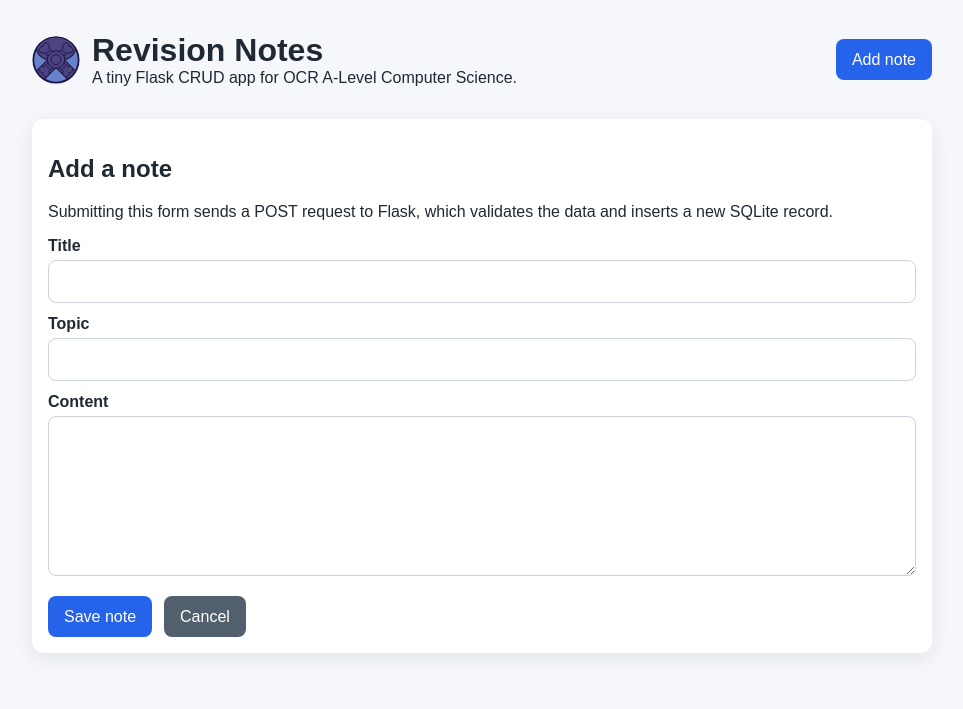
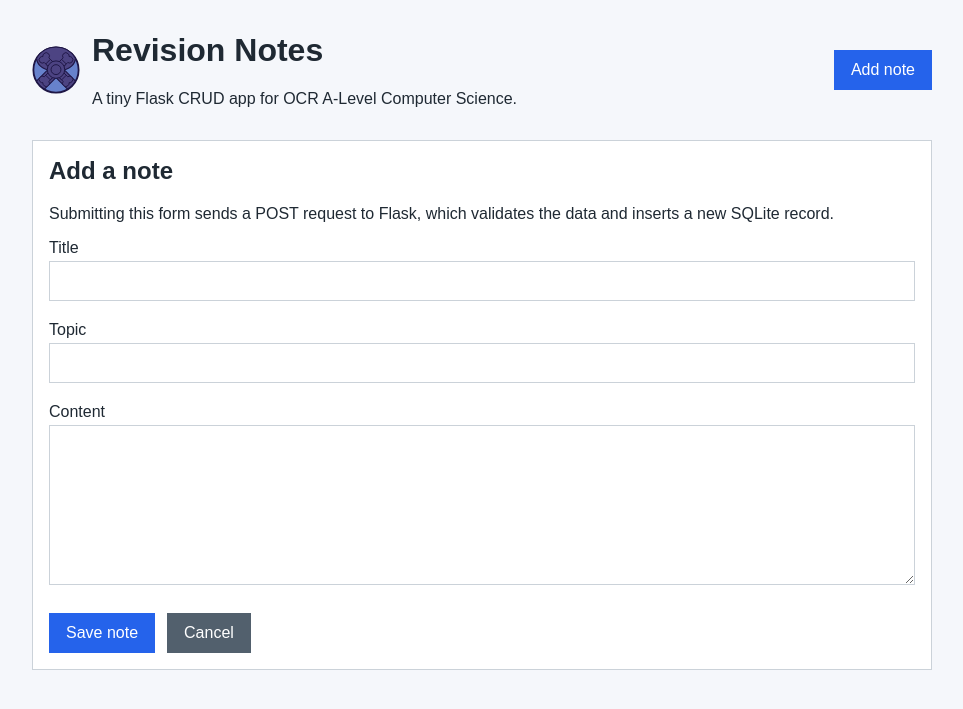
Before and after one commit to nuast/skeletor, a Flask app: page /add in a window 1280 px wide. Shown: the top 709 px of the page, without its empty margins (158-1121 px from the left). Run offline with Flask 3, Linux system fonts and the light colour scheme.

Commit message:
Simplify CSS for OCR teaching value

```diff
--- a/static/style.css
+++ b/static/style.css
@@ -1,118 +1,159 @@
+/* CSS is kept in a separate file so the HTML can focus on structure and content. */
+
 body {
     margin: 0;
+    padding: 0;
+    background-color: #f5f7fb;
+    color: #1f2933;
     font-family: Arial, sans-serif;
-    background: #f5f7fb;
-    color: #1f2933;
+    font-size: 16px;
+}
+
+/* Selectors choose which HTML elements or classes these rules apply to. */
+h1,
+h2,
+p {
+    margin-top: 0;
+}
+
+main {
+    display: block;
 }
 
 .page {
     max-width: 900px;
-    margin: 0 auto;
-    padding: 2rem 1rem 3rem;
+    margin-top: 0;
+    margin-right: auto;
+    margin-bottom: 0;
+    margin-left: auto;
+    padding-top: 32px;
+    padding-right: 16px;
+    padding-bottom: 48px;
+    padding-left: 16px;
 }
 
 .site-header {
     display: flex;
     justify-content: space-between;
     align-items: center;
-    gap: 1rem;
-    margin-bottom: 2rem;
+    margin-bottom: 32px;
 }
 
 .brand {
     display: flex;
     align-items: center;
-    gap: 0.75rem;
-    color: inherit;
+    color: #1f2933;
     text-decoration: none;
 }
 
 .site-logo {
-    height: 3rem;
+    height: 48px;
     width: auto;
+    margin-right: 12px;
 }
 
-.brand-text h1,
 .brand-text p {
-    margin: 0;
+    margin-bottom: 0;
 }
 
+/* Reusable classes let one style be used on links, buttons, or sections in several places. */
 .button,
 button {
     display: inline-block;
-    border: 0;
-    border-radius: 0.5rem;
-    background: #2563eb;
-    color: #fff;
-    padding: 0.7rem 1rem;
+    background-color: #2563eb;
+    color: #ffffff;
+    font-family: Arial, sans-serif;
+    font-size: 16px;
+    padding-top: 10px;
+    padding-right: 16px;
+    padding-bottom: 10px;
+    padding-left: 16px;
+    border-style: solid;
+    border-width: 1px;
+    border-color: #2563eb;
     text-decoration: none;
     cursor: pointer;
-    font: inherit;
 }
 
 .button.secondary {
-    background: #52606d;
+    background-color: #52606d;
+    border-color: #52606d;
 }
 
-.button.danger,
-button.danger {
-    background: #c81e1e;
+button.danger,
+.button.danger {
+    background-color: #c81e1e;
+    border-color: #c81e1e;
 }
 
 .card,
 .note-form {
-    background: #fff;
-    border-radius: 0.75rem;
-    padding: 1rem;
-    box-shadow: 0 6px 20px rgba(15, 23, 42, 0.08);
+    background-color: #ffffff;
+    padding-top: 16px;
+    padding-right: 16px;
+    padding-bottom: 16px;
+    padding-left: 16px;
+    margin-bottom: 16px;
+    border-style: solid;
+    border-width: 1px;
+    border-color: #cbd2d9;
 }
 
 .card-list {
-    display: grid;
-    gap: 1rem;
+    margin: 0;
+    padding: 0;
 }
 
 .note-meta {
     color: #52606d;
-    margin: 0.25rem 0 0.75rem;
+    font-size: 14px;
+    margin-top: 8px;
+    margin-bottom: 12px;
 }
 
 .note-content {
+    margin-bottom: 0;
     white-space: pre-wrap;
 }
 
 .actions {
     display: flex;
-    gap: 0.75rem;
     align-items: center;
-    margin-top: 1rem;
+    gap: 12px;
+    margin-top: 16px;
 }
 
-form label {
+label {
     display: block;
-    font-weight: bold;
-    margin-top: 0.75rem;
+    margin-top: 12px;
+    margin-bottom: 4px;
+    font-size: 16px;
 }
 
 input,
 textarea {
     width: 100%;
+    padding-top: 10px;
+    padding-right: 10px;
+    padding-bottom: 10px;
+    padding-left: 10px;
+    margin-bottom: 8px;
+    border-style: solid;
+    border-width: 1px;
+    border-color: #cbd2d9;
+    font-family: Arial, sans-serif;
+    font-size: 16px;
     box-sizing: border-box;
-    margin-top: 0.35rem;
-    padding: 0.7rem;
-    border: 1px solid #cbd2d9;
-    border-radius: 0.5rem;
-    font: inherit;
 }
 
 textarea {
-    min-height: 10rem;
-    resize: vertical;
+    height: 160px;
 }
 
 .error {
     color: #c81e1e;
-    font-weight: bold;
+    margin-top: 8px;
+    margin-bottom: 8px;
 }
 
 .delete-form {
```
